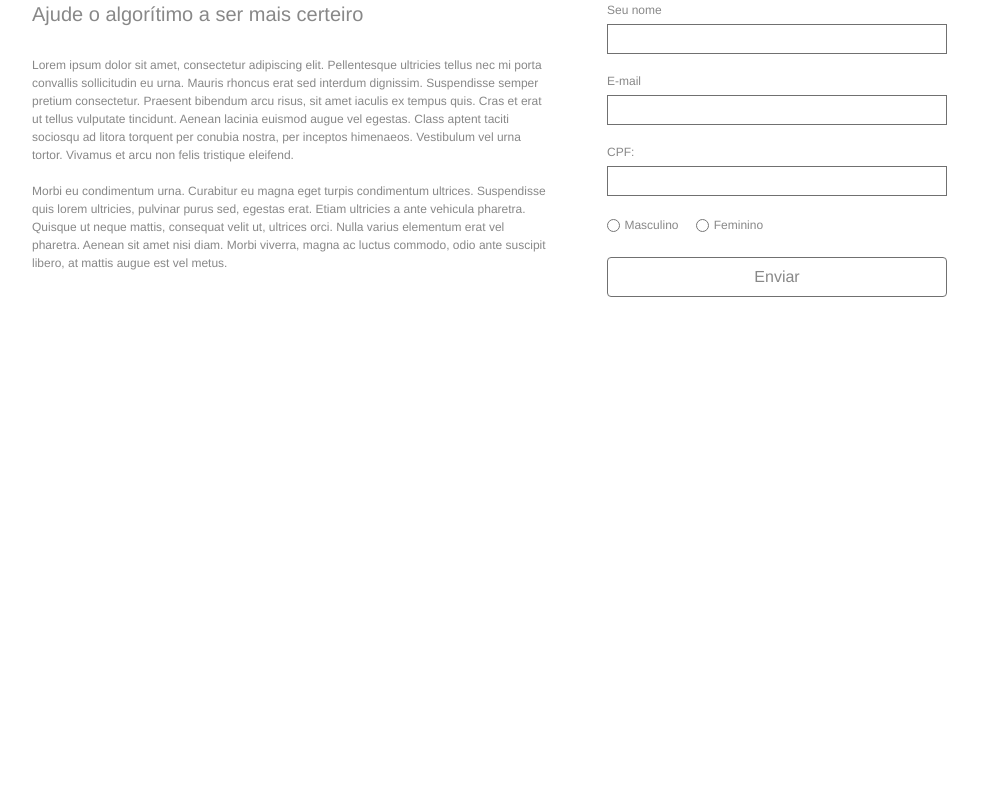
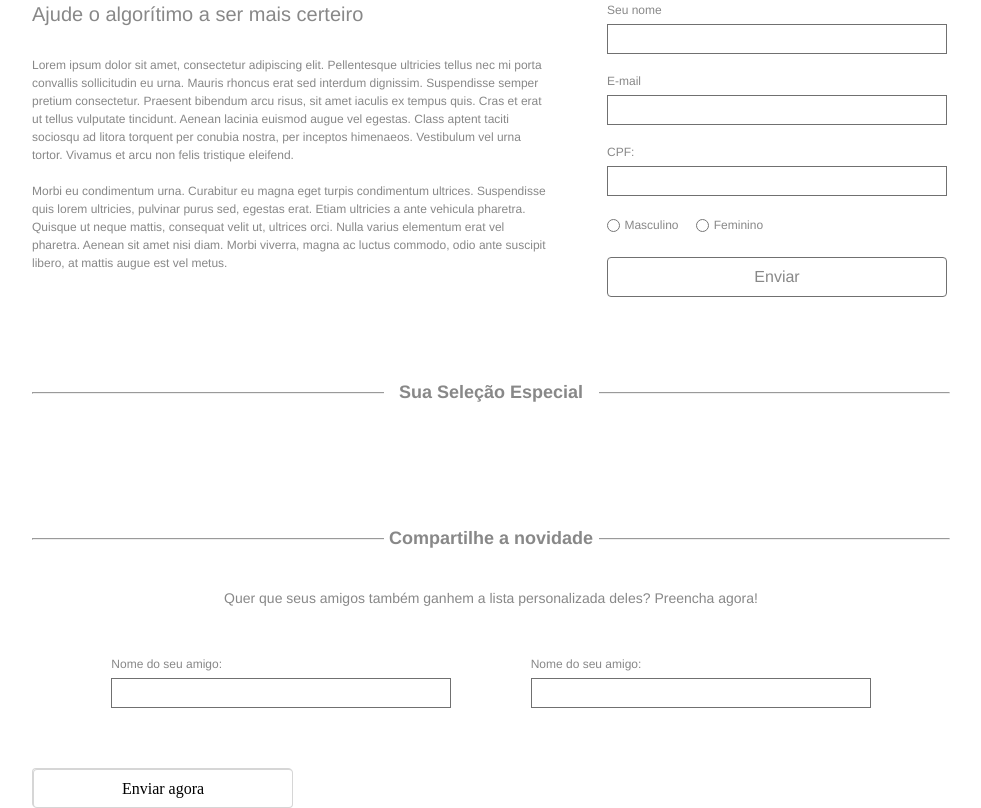
Before and after one commit to rafaelfern/linx-desafio-aceito, a plain HTML site: page index.html in a window 1280 px wide. Shown: the part 457-1265 px from the top of the page, without its empty margins (149-1130 px from the left). Before the commit the page ends 800 px from the top, so only its background shows below. Drawn offline with Linux system fonts and the light colour scheme; no server answers.

Commit message:
Printando a lista de produtos

```diff
--- a/assets/css/global.css
+++ b/assets/css/global.css
@@ -42,17 +42,34 @@ textarea {
   max-width: 700px;
 }
 
-input[type=radio]{
-  /* background-color: red; */
-}
-
 @media (min-width: 700px){
   :root{
     font-size: 62.5%;
   }
 }
 
+.label-form {
+  color: var(--color-font);
+  font: 500 12px Helvetica;
+}
 
+.form-label-input {
+  display: flex;
+  flex-direction: column;
+}
+
+.form-label-input > input {
+  margin-top: 7px;
+  margin-bottom: 20px;
+  width: 340px;
+  height: 30px;
+  border: 1px solid var(--color-border-inputs);
+}
+
+.form-label-input .radio-buttons-content {
+  display: flex;
+  align-items: center;
+}
 
 /* =========================== Header ============================== */
 #header-content {
@@ -140,12 +157,12 @@ input[type=radio]{
   margin-left: 55px;
 }
 
-#second-section-info-form #form-contact-content .label-form {
+/* #second-section-info-form #form-contact-content .label-form {
   color: var(--color-font);
   font: 500 12px Helvetica;
-}
+}  */
 
-#second-section-info-form #form-contact-content .form-label-input {
+/* #second-section-info-form #form-contact-content .form-label-input {
   display: flex;
   flex-direction: column;
 }
@@ -161,7 +178,7 @@ input[type=radio]{
 #second-section-info-form #form-contact-content .form-label-input .radio-buttons-content {
   display: flex;
   align-items: center;
-}
+} */
 
 #form-contact-content button {
   width: 100%;
@@ -170,9 +187,92 @@ input[type=radio]{
   background: var(--color-background);
   border: 1px solid var(--color-border-inputs);
   border-radius: 4px;
+  cursor: pointer;
 }
 
 #form-contact-content, button > span {
   font: 500 16px Helvetica;
   color: var(--color-font);
 }
+
+/* ======================= section-product-content ============================= */
+#section-product-content {
+  margin-top: 95px;
+  width: var(--width);
+}
+
+#section-product-content .header-content {
+  display: flex;
+  justify-content: center;
+}
+
+#section-product-content .header-content header {
+  text-align: center;
+  margin-top: -12px;
+  width: 215px;
+  background: var(--color-background);
+  font: 700 18px Helvetica;
+  color: var(--color-font);
+}
+
+#section-product-content .products-area {
+  width: var(--width);
+  margin-top: 40px;
+
+}
+
+/* ========================== share-news-content ================================ */
+#share-news-content {
+  margin-top: 95px;
+  width: var(--width);
+}
+
+#share-news-content .header-content {
+  display: flex;
+  justify-content: center;
+}
+
+#share-news-content .header-content header {
+  text-align: center;
+  margin-top: -12px;
+  width: 215px;
+  background: var(--color-background);
+  font: 700 18px Helvetica;
+  color: var(--color-font);
+}
+
+#share-news-content .news-description-content {
+  margin-top: 40px;
+  text-align: center;
+}
+
+#share-news-content .news-description-content > span {
+  font: 500 14px Helvetica;
+  color: var(--color-font);
+}
+
+#section-news-form .news-form-inline{
+  display: flex;
+  justify-content: space-evenly;
+  margin-top: 40px;
+}
+
+#section-news-form {
+  margin-top: 50px;
+  /* text-align: center; */
+}
+
+.news-button-content{
+  width: 100%;
+  text-align: center;
+  margin-top: 40px;
+  border: 1px  solid red;
+}
+
+.news-button-content, button {
+  width: 260px;
+  height: 39px;
+  background: var(--color-background);
+  border-radius: 4px;
+  border: 1px solid var(--color-border-buttons);
+}
--- a/index.html
+++ b/index.html
@@ -6,7 +6,7 @@
   <title>Linx Compra</title>
   <link	rel="stylesheet" href="./assets/css/global.css">
 </head>
-<body id="root">
+<body id="root" onload="loadApiCall()">
 
   <header id="header-content">
     <div class="header-sub-content">
@@ -35,7 +35,6 @@
 
     <section id="form-contact-content">
       <form>
-
         <div class="form-label-input">
           <span class="label-form">Seu nome</span>
           <input type="text" name="name" value=""/>
@@ -64,8 +63,66 @@
 
   </section>
 
+  <section id="section-product-content">
+
+    <hr/>
+    <div class="header-content"><header>Sua Seleção Especial</header></div>
+    <div class="products-area">
+
+      <article class="product-article">
+
+<!--
+        <figure>
+          <img class="product-image" src=”” width="200" height="150" alt="">
+        </figure>
+        <p class="product-name"></p>
+        <p class="product-description"></p>
+        <p class="product-total-price"></p>
+        <p class="product-price"></p>
+        <p class="product-installments"></p>
+        <button>Comprar</button> -->
+
+      </article>
+
+    </div>
+
+  </section>
+
+  <!-- LISTA DE PRODUTOS -->
+
+  <section id="share-news-content">
+
+    <hr/>
+    <div class="header-content"><header>Compartilhe a novidade</header></div>
+    <div class="news-description-content"><span>Quer que seus amigos também ganhem a lista personalizada deles? Preencha agora!</span></div>
+
+    <section id="section-news-form">
+      <form>
+
+        <div class="news-form-inline">
+          <div class="form-label-input">
+            <span class="label-form">Nome do seu amigo:</span>
+            <input type="text" name="nomeAmigo" value=""/>
+          </div>
+          <div class="form-label-input">
+            <span class="label-form">Nome do seu amigo:</span>
+            <input type="text" name="nomeAmigo" value=""/>
+          </div>
+        </div>
+
+        <div class="news-button-content" >
+          <button>Enviar agora</button>
+        </div>
+
+      </form>
+    </section>
+  </section>
+
   <footer>
+    <script></script>
+  </footer>
 
-  </footer>
+  <script	type="text/javascript" src="./js/index.js"></script>
+
 </body>
 </html>
--- /dev/null
+++ b/js/index.js
@@ -0,0 +1,32 @@
+function Get(urlApi){
+  const  Httpreq = new XMLHttpRequest();
+  Httpreq.open("GET",urlApi,false);
+  Httpreq.send(null);
+  return Httpreq.responseText;
+}
+
+function loadApiCall(){
+  const response = JSON.parse(Get("https://frontend-intern-challenge-api.iurykrieger.now.sh/products?page=1"));
+
+  let productItem = "";
+  // let productsToShow;
+
+  response.products.map((product, i) => {
+
+    // productsToShow = response.products[i];
+
+    productItem += "<figure><img class='product-image' src="+product.image+" width='200' height='150' alt=''></figure>";
+    productItem += "<p class='product-name'>Nome: "+product.name+" </p>";
+    productItem += "<p class='product-description'>"+product.description+"</p>";
+    productItem += "<p class=''>De: R$ "+product.oldPrice+"</p>";
+    productItem += "<p class=''>Por: R$ "+product.price+"</p>";
+    productItem += "<p class=''>ou "+product.installments.count+" de R$ "+product.installments.value+ "</p>";
+  });
+
+  print(productItem);
+
+}
+
+function print(message) {
+  document.querySelector('.product-article').innerHTML = message;
+}
```
